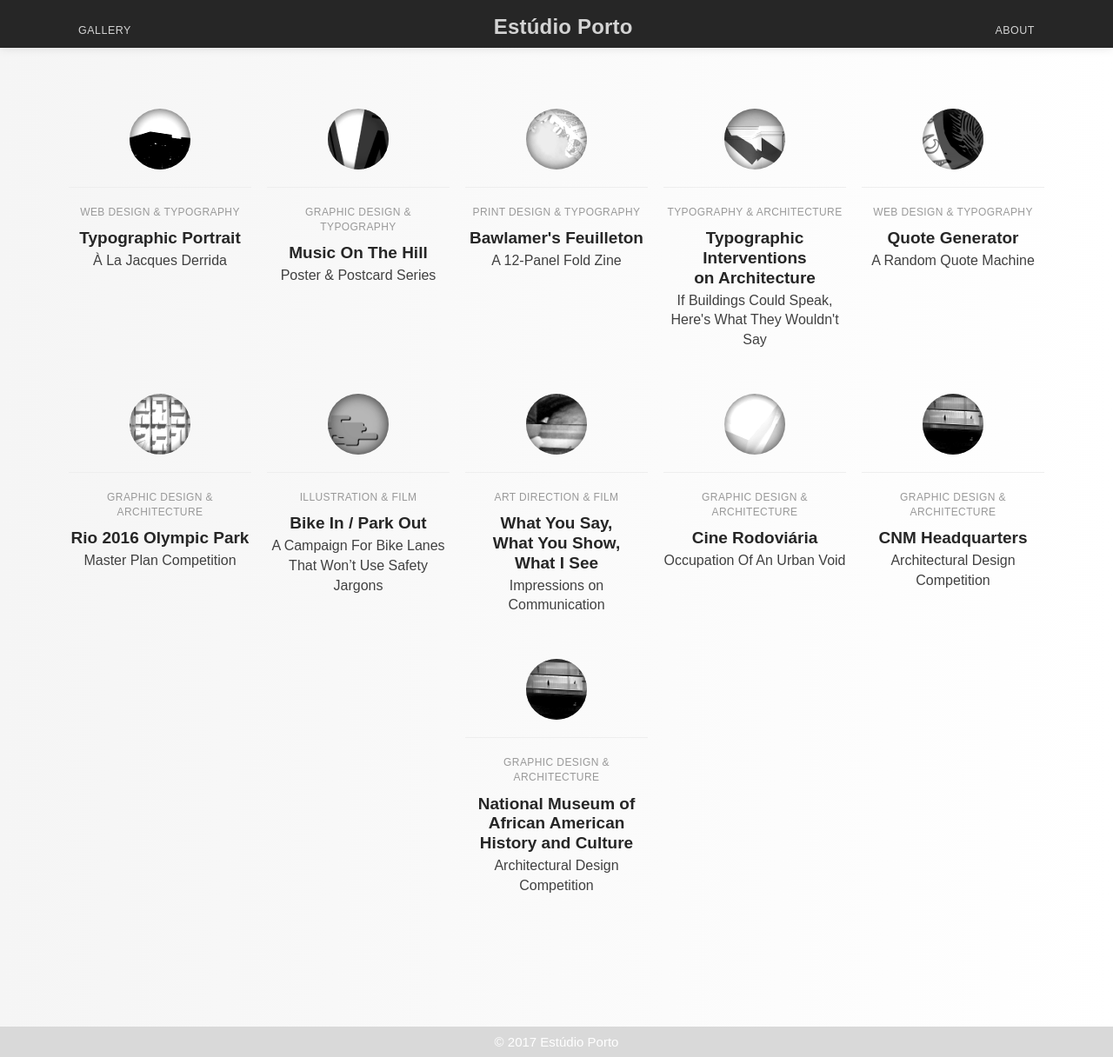
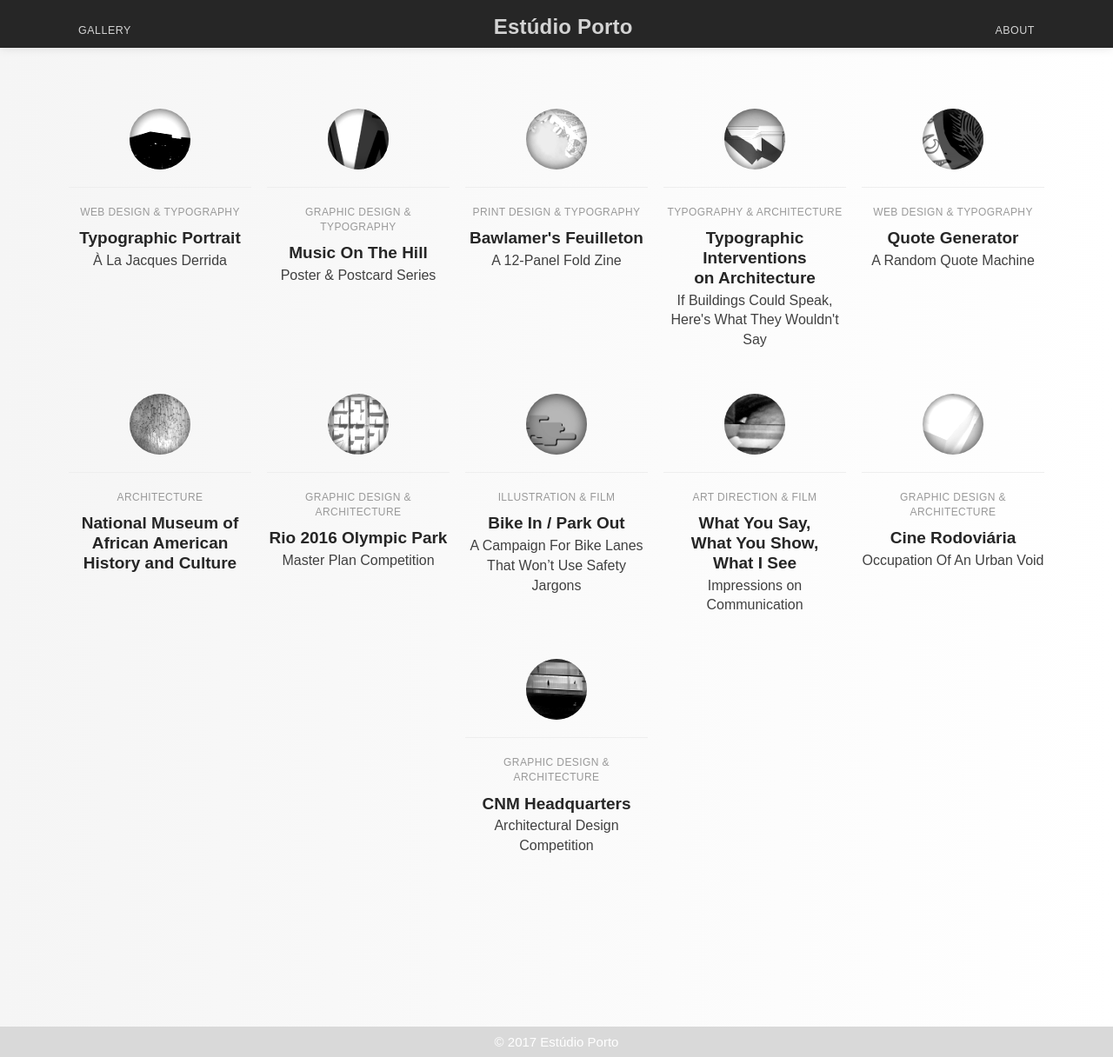
Before and after one commit to carolineportugal/estudioporto, a Jekyll site: the page built from index.html, in a window 1280 px wide and 1216 px high. Shown: the whole window at 87% size. Built offline with Jekyll 4.4.1, drawn with Linux system fonts in a browser that asks for light colours; nearby versions of some CDN libraries; some web fonts are replaced.

Commit message:
finalizes nmaahc design, adds thumb, assigns project order

```diff
--- a/_projects/bawlamers-feuilleton.html
+++ b/_projects/bawlamers-feuilleton.html
@@ -3,7 +3,7 @@
 title: Bawlamer's Feuilleton
 subtitle: A 12-Panel Fold Zine
 season: Autumn 2014
-order: 11
+order: 9
 category: Print Design & Typography
 image: bawlamers-feuilleton.png
 description: "A zine with content and visual aesthetic inspired by Baltimore’s early industrial days, neon and strippers. And David Byrne."
--- a/_projects/music-on-the-hill.html
+++ b/_projects/music-on-the-hill.html
@@ -4,7 +4,7 @@
 subtitle: Poster & Postcard Series
 season: Winter 2013
 image: music-hill.png
-order: 12
+order: 10
 category: Graphic Design & Typography
 description: "A poster and postcard series for the music festival <i>Music On The Hill</i>. Use of typography and compositional elements to capture different musical atmospheres (jazz & classical) and create a unified yet unique look from piece to piece."
 ---
--- a/_projects/nmaahc.html
+++ b/_projects/nmaahc.html
@@ -1,11 +1,11 @@
 ---
 layout: project
 title: National Museum of African American History and Culture
-subtitle: Architectural Design Competition
-season: Spring 2010
-image: cnm-headquarters.png
-order:
-category: Graphic Design & Architecture
+subtitle:
+season: Winter 2012
+image: nmaahc.png
+order: 6
+category: Architecture
 description: "<i>As Co-author & Architectural Designer at Andre Luque Arquitetura.</i>
 
 <p>The <i>parti pris</i> takes advantage of the existing topography to create a building that is integrated with the site, having a controlled visual impact by reinforcing its longitudinal axis and keeping a low height, thus respecting the surrounding buildings and natural environment. The overall building block was deconstructed in order to accommodate different programatic needs in different levels while assuring spatial and visual fluidity between the various spaces through inter-connected ramps. Leisure and social areas were transferred to the top and rooftop of the building, instead of the ground floor where these spaces are commonly located, thus creating a unique interaction with the building's surroundings.</p>
--- a/_projects/quote-generator.html
+++ b/_projects/quote-generator.html
@@ -3,7 +3,7 @@
 title: Quote Generator
 subtitle: A Random Quote Machine
 season: Summer 2016
-order: 6
+order: 7
 category: Web Design & Typography
 description: "An exercise on utilizing an API/library to retrieve external data and social media integration. A random quote is retrieved and displayed every time the user clicks the designated button. The displayed quote can then be shared on Twitter."
 image: quote-generator.png
--- a/_projects/typographic-portrait.html
+++ b/_projects/typographic-portrait.html
@@ -3,7 +3,7 @@
 title: Typographic Portrait
 subtitle: À La Jacques Derrida
 season: Fall 2014
-order: 13
+order: 11
 image: typographic-portrait.png
 category: Web Design & Typography
 description: "<b>Deconstruction (ˌdē-kən-ˈstrək-shən)</b> is a philosophical movement and theory of literary criticism that questions traditional assumptions about certainty, identity, and truth; asserts that words can only refer to other words; and attempts to demonstrate how statements about any text subvert their own meanings: “In deconstruction, the critic claims there is no meaning to be found in the actual text, but only in the various, often mutually irreconcilable, ‘virtual texts’ constructed by readers in their search for meaning” (Rebecca Goldstein)."
```
Also changed, not shown: media/thumbs/nmaahc.png (added), 6 other files.
